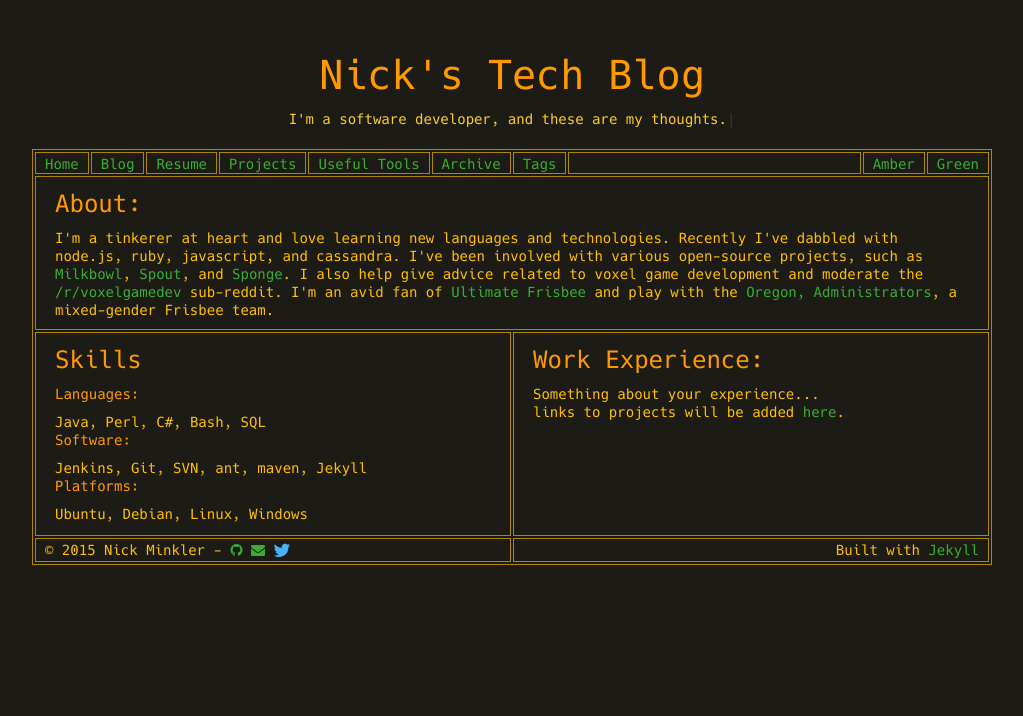
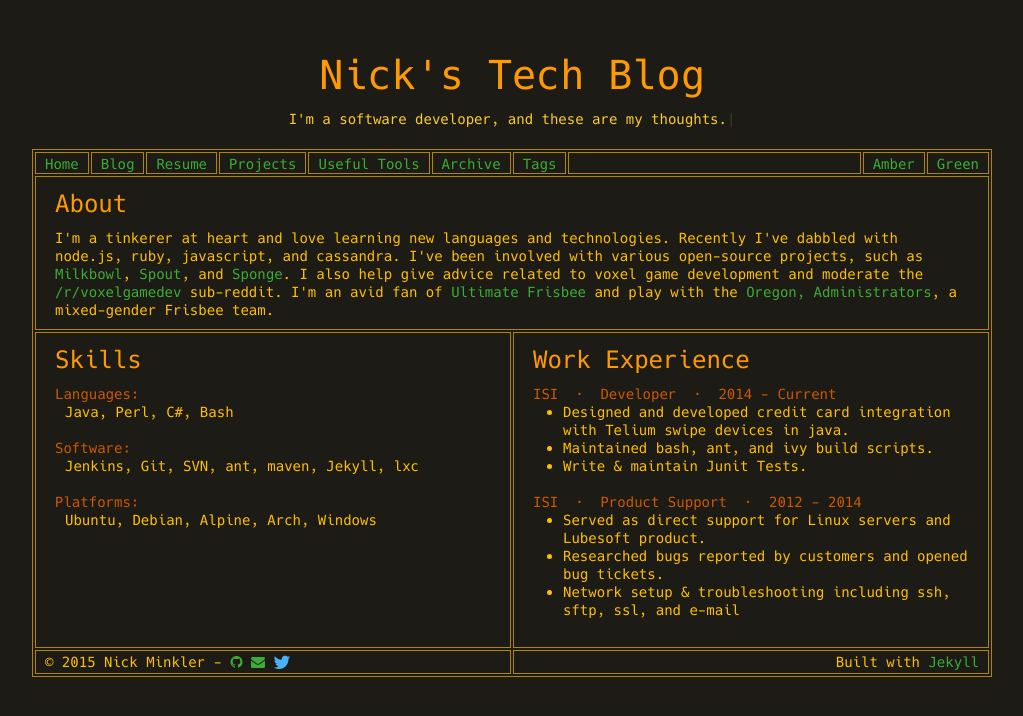
Before and after one commit to Sleaker/sleaker.github.io, a Jekyll site: the page built from resume.html, in a window 1280 px wide. Shown: the top 716 px of the page, without its empty margins (128-1151 px from the left). Built offline with Jekyll 4.4.1, drawn with Linux system fonts in a browser that asks for light colours; comment, search, counter and statistics services are not loaded.

Commit message:
stylesheet adjustments and add work history information

```diff
--- a/public/stylesheets/common.scss
+++ b/public/stylesheets/common.scss
@@ -323,6 +323,20 @@ footer table {
   cursor: pointer;
 }
 
+.resume {
+  padding: 0;
+  margin: 0;
+}
+
+.list {
+  padding-left: 10px;
+  padding-bottom: 18px;
+}
+
+ul.list {
+  padding-left: 30px;
+}
+
 /* for not circled image */
 .pln-img {
   width: 300px;
--- a/public/stylesheets/green.scss
+++ b/public/stylesheets/green.scss
@@ -16,7 +16,7 @@ $text-color:            #FFBF00;
 $header-color:          #FF9900;
 $small-header:          #CC5800;
 
-$link-color:            $control-element;
+$link-color:            #3CAD34;
 $link-hover-color:      #FCCD25;
 
 
--- a/resume.html
+++ b/resume.html
@@ -5,7 +5,7 @@ layout: default
 ---
 <tr><td colspan="2">
   <div class="padded">
-      <h2>About:</h2>
+      <h2>About</h2>
       <p>I'm a tinkerer at heart and love learning new languages and technologies.  Recently I've dabbled with node.js, ruby, javascript, and cassandra. I've been involved with various open-source projects, such as <a href="https://www.github.com/Milkbowl">Milkbowl</a>, <a href="https://www.github.com/SpoutDev">Spout</a>, and <a href="https://www.github.com/SpongePowered/">Sponge</a>. I also help give advice related to voxel game development and moderate the <a href="http://www.reddit.com/r/voxelgamedev">/r/voxelgamedev</a> sub-reddit.  I'm an avid fan of <a href="http://www.usaultimate.org">Ultimate Frisbee</a> and play with the <a href="https://twitter.com/admitators">Oregon, Administrators</a>, a mixed-gender Frisbee team.</p>
   </div>
 </td>
@@ -14,19 +14,29 @@ layout: default
   <td class="top left-half-td">
     <div class="padded">
       <h2>Skills</h2>
-      <h4 class="text-muted">Languages:</h4>
-        <p> <span>J</span>ava, <span>P</span>erl, <span>C</span>#, <span>B</span>ash, <span>S</span>QL</p>
-      <h4 class="text-muted">Software:</h4>
-        <p><span>J</span>enkins, <span>G</span>it, <span>S</span>VN, <span>a</span>nt, <span>m</span>aven, <span>J</span>ekyll </p>
-      <h4 class="text-muted">Platforms:</h4>
-        <p> <span>U</span>buntu, <span>D</span>ebian, <span>L</span>inux, <span>W</span>indows</p>
+      <h3 class="resume">Languages:</h3>
+        <p class="list">Java, Perl, C#, Bash</p>
+      <h3 class="resume">Software:</h3>
+        <p class="list">Jenkins, Git, SVN, ant, maven, Jekyll, lxc</p>
+      <h3 class="resume">Platforms:</h3>
+        <p class="list">Ubuntu, Debian, Alpine, Arch, Windows</p>
     </div>
 </td>
 <td class="top">
     <div class="padded">
-      <h2>Work Experience:</h2>
-      <p>Something about your experience...</p>
-      <p>links to projects will be added <a href="{{ "/projects" | prepend:site.baseurl }}">here</a>.</p>
+      <h2>Work Experience</h2>
+      <h3 class="resume">ISI &nbsp;&middot;&nbsp; Developer &nbsp;&middot;&nbsp; 2014 - Current</h3>
+      <ul class="list">
+        <li>Designed and developed credit card integration with Telium swipe devices in java.</li>
+        <li>Maintained bash, ant, and ivy build scripts.</li>
+        <li>Write & maintain Junit Tests.</li>
+      </ul>
+      <h3 class="resume">ISI &nbsp;&middot;&nbsp; Product Support &nbsp;&middot;&nbsp; 2012 - 2014</h3>
+      <ul class="list">
+        <li>Served as direct support for Linux servers and Lubesoft product.</li>
+        <li>Researched bugs reported by customers and opened bug tickets.</li>
+        <li>Network setup & troubleshooting including ssh, sftp, ssl, and e-mail</li>
+      </ul>
     </div>
 </td>
 </tr>
```
Also changed, not shown: README.md.
